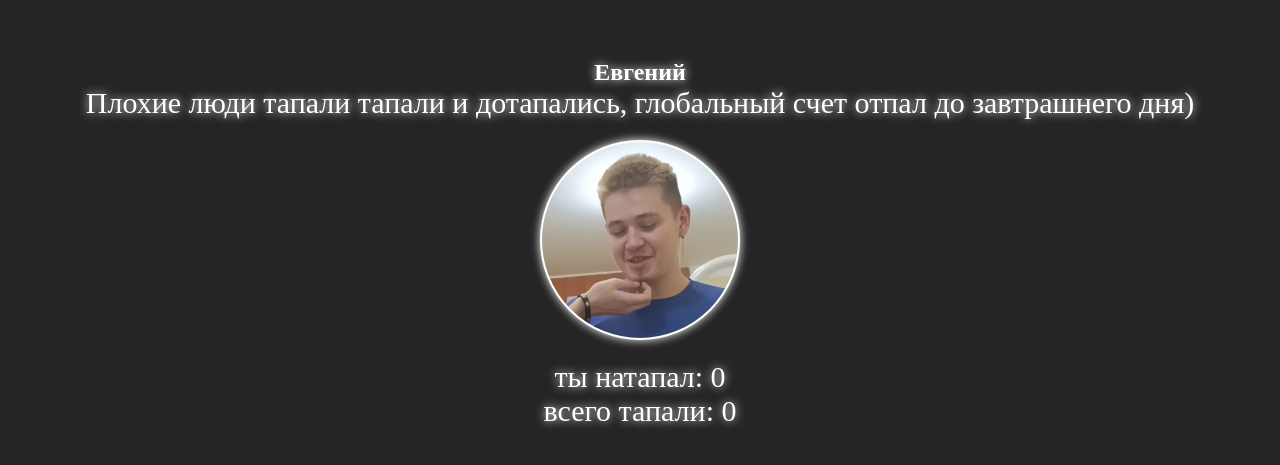
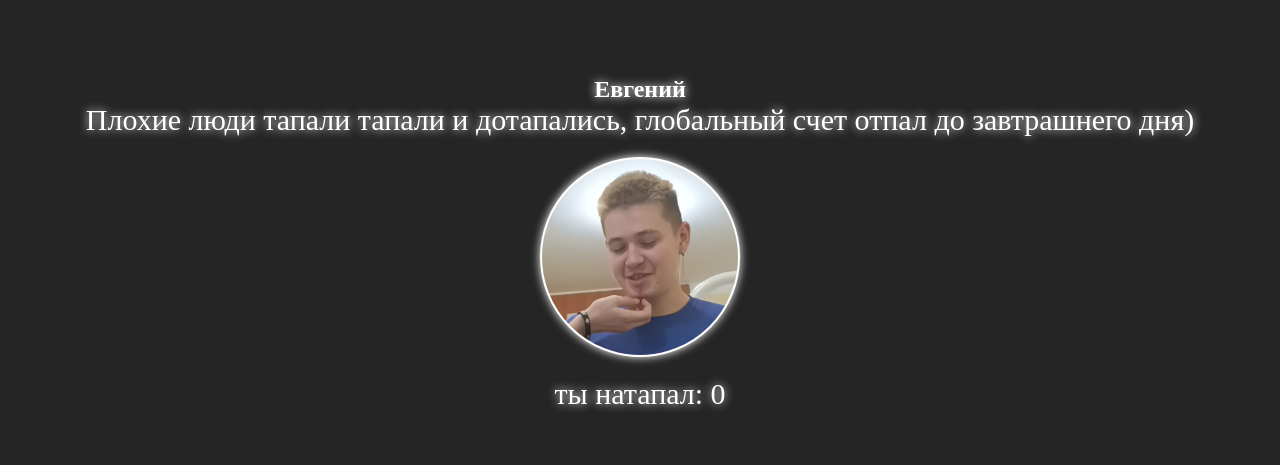
Before and after one commit to salzaaa/Wtest, a plain HTML site: page index.html in a window 1280 px wide. Shown: the part 157-622 px from the top of the page. Drawn offline with Linux system fonts and the light colour scheme.

Commit message:
Update index.html

```diff
--- a/index.html
+++ b/index.html
@@ -64,7 +64,6 @@
             </video>
         </button>
         <p>ты натапал: <span id="localClicks">0</span></p>
-        <p>всего тапали: <span id="globalClicks">0</span></p>
     </section>
     <script>
         const clickButton = document.getElementById('clickButton');
```
